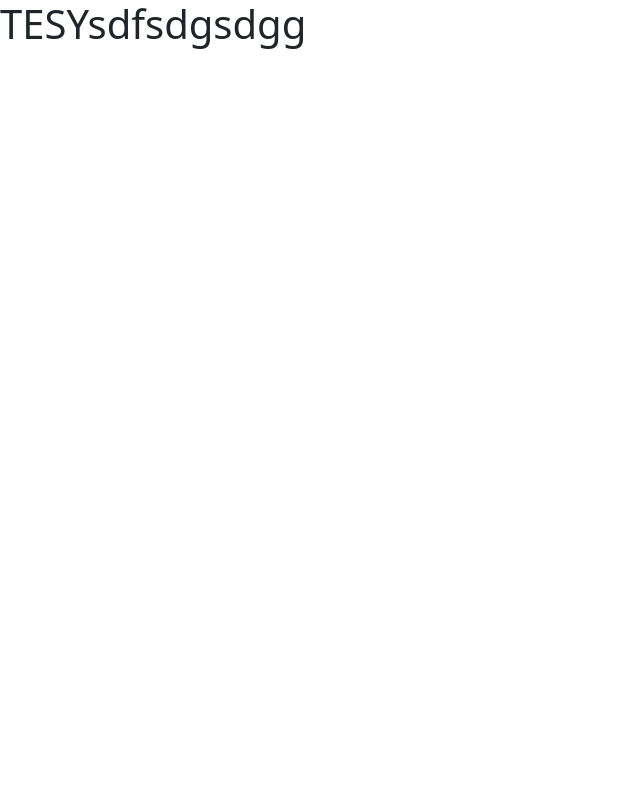
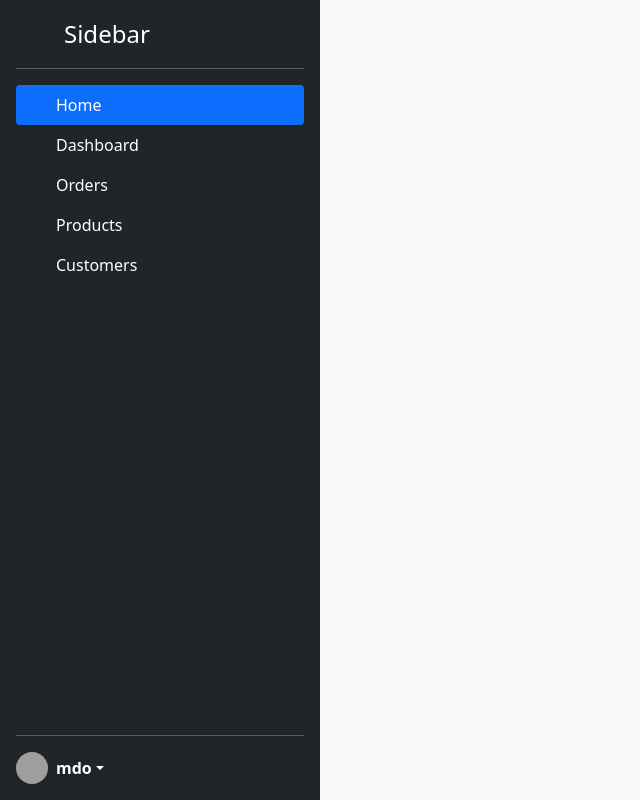
Before and after one commit to MrLukey/The21stProblem, a React (Create React App) app in the folder client/: page /admin-dashboard in a window 1280 px wide. Shown: the whole page, without its empty margins (0-640 px from the left). Built offline with nearby package versions, Linux system fonts and the light colour scheme; no server answers; grey boxes are pictures that could not be loaded; a web font is replaced by a local one.

Commit message:
Copied sidenav template for admin dashboard

```diff
--- a/client/src/App.js
+++ b/client/src/App.js
@@ -18,7 +18,6 @@
 function App() {
 
     const [navDisplay, setNavDisplay] = useState('')
-
     const adminDashProps = {navDisplay: navDisplay, setNavDisplay: setNavDisplay}
 
     return (
--- /dev/null
+++ b/client/src/Components/Navs/SideBarNav/SideBarNav.js
@@ -0,0 +1,81 @@
+import React from "react";
+
+const SideBarNav = () => {
+    return (
+       <>
+           <div className="d-flex flex-column flex-shrink-0 p-3 text-white bg-dark w-25 vh-100">
+               <a href="/" className="d-flex align-items-center mb-3 mb-md-0 me-md-auto text-white text-decoration-none">
+                   <svg className="bi me-2" width="40" height="32" >
+                       {/*<use xlink:href="#bootstrap"></use>*/}
+                   </svg>
+                   <span className="fs-4">Sidebar</span>
+               </a>
+               <hr />
+               <ul className="nav nav-pills flex-column mb-auto">
+                   <li className="nav-item">
+                       <a href="#" className="nav-link active" aria-current="page">
+                           <svg className="bi me-2" width="16" height="16">
+                               {/*<use xlink:href="#home"></use>*/}
+                           </svg>
+                           Home
+                       </a>
+                   </li>
+                   <li>
+                       <a href="#" className="nav-link text-white">
+                           <svg className="bi me-2" width="16" height="16">
+                               {/*<use xlink:href="#speedometer2"></use>*/}
+                           </svg>
+                           Dashboard
+                       </a>
+                   </li>
+                   <li>
+                       <a href="#" className="nav-link text-white">
+                           <svg className="bi me-2" width="16" height="16">
+                               {/*<use xlink:href="#table"></use>*/}
+                           </svg>
+                           Orders
+                       </a>
+                   </li>
+                   <li>
+                       <a href="#" className="nav-link text-white">
+                           <svg className="bi me-2" width="16" height="16">
+                               {/*<use xlink:href="#grid"></use>*/}
+                           </svg>
+                           Products
+                       </a>
+                   </li>
+                   <li>
+                       <a href="#" className="nav-link text-white">
+                           <svg className="bi me-2" width="16" height="16">
+                               {/*<use xlink:href="#people-circle"></use>*/}
+                           </svg>
+                           Customers
+                       </a>
+                   </li>
+               </ul>
+                   <hr />
+               <div className="dropdown">
+                   <a href="#"
+                      className="d-flex align-items-center text-white text-decoration-none dropdown-toggle"
+                      id="dropdownUser1" data-bs-toggle="dropdown" aria-expanded="false">
+                       <img src="https://github.com/mdo.png" alt="" width="32" height="32"
+                            className="rounded-circle me-2" />
+                           <strong>mdo</strong>
+                   </a>
+                   <ul className="dropdown-menu dropdown-menu-dark text-small shadow"
+                       aria-labelledby="dropdownUser1">
+                       <li><a className="dropdown-item" href="#">New project...</a></li>
+                       <li><a className="dropdown-item" href="#">Settings</a></li>
+                       <li><a className="dropdown-item" href="#">Profile</a></li>
+                       <li>
+                           <hr className="dropdown-divider" />
+                       </li>
+                       <li><a className="dropdown-item" href="#">Sign out</a></li>
+                   </ul>
+               </div>
+           </div>
+       </>
+    )
+}
+
+export default SideBarNav
--- a/client/src/Components/Pages/AdminDashboardPage/AdminDashboardPage.js
+++ b/client/src/Components/Pages/AdminDashboardPage/AdminDashboardPage.js
@@ -1,5 +1,6 @@
 import React, {useEffect} from "react";
 import {useHistory} from "react-router-dom";
+import SideBarNav from "../../Navs/SideBarNav/SideBarNav";
 
 const AdminDashboardPage = (props) => {
 
@@ -37,9 +38,12 @@
     }, [])
 
     return (
-        <>
-            <h1>TESYsdfsdgsdgg</h1>
-        </>
+        <section className="d-flex flex-row flex-nowrap">
+            <SideBarNav />
+            <div className="bg-light w-75 vh-100">
+
+            </div>
+        </section>
     )
 }
 
```
